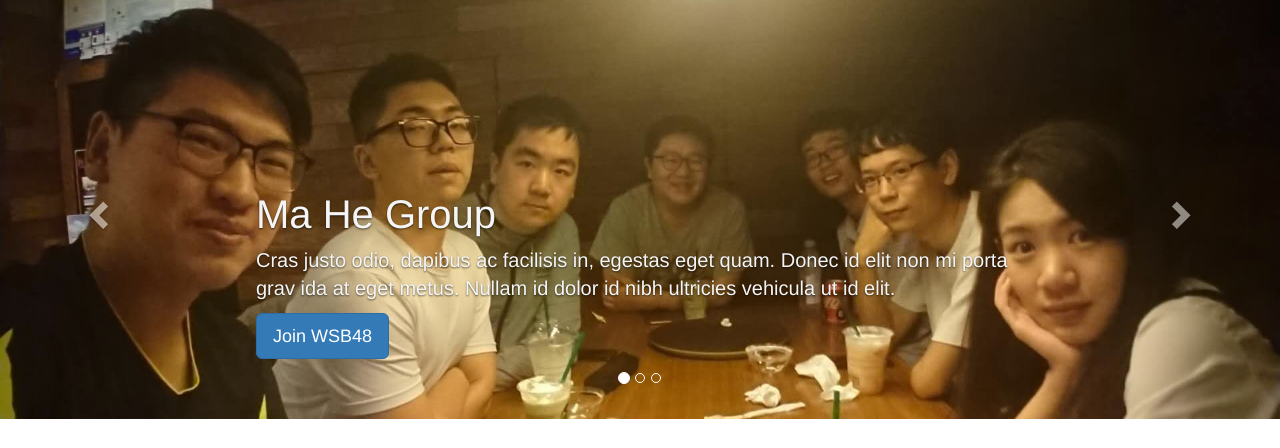
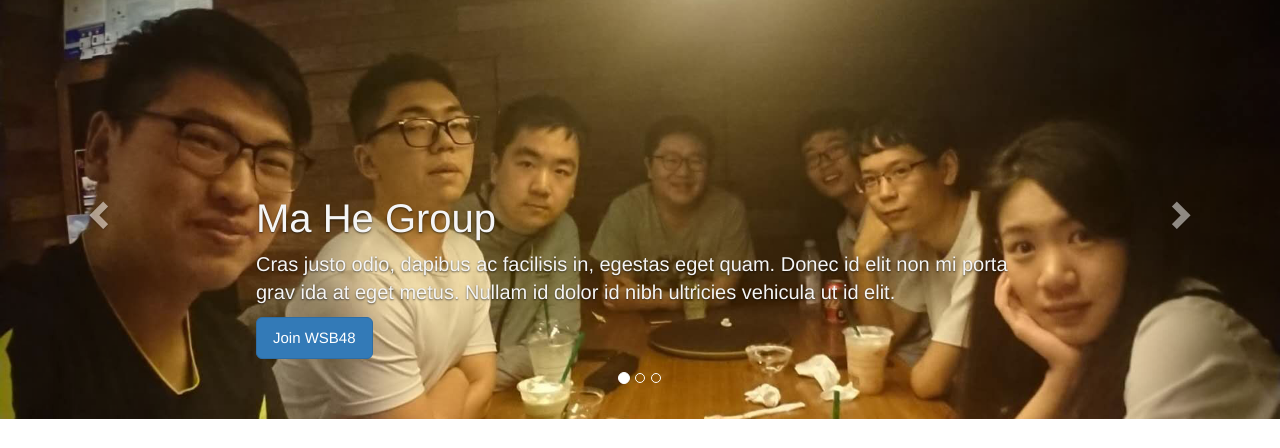
Before and after one commit to QuarkFang/mahe-group, a Flask app: page / in a window 1280 px wide. Shown: the part 51-499 px from the top of the page. Run offline with Flask 2, Linux system fonts and the light colour scheme; some libraries are stand-ins or nearby versions.

Commit message:
add response

```diff
--- a/templates/home.html
+++ b/templates/home.html
@@ -38,15 +38,15 @@
                 <div class="item active">
                     <img src="{{ url_for('static', filename='images/slide1-1.jpg') }}" alt="First slide">
                     <div class="container">
-                      <div class="carousel-caption" style="text-align: left">
-                        <h1 style="color: whitesmoke; font-size: 40px">
+                      <div class="carousel-caption hidden-xs" style="text-align: left">
+                        <h1 style="color: whitesmoke; font-size: 4rem">
                             Ma He Group
                         </h1>
-                        <p style="color: whitesmoke; font-size: 20px">
+                        <p style="color: whitesmoke; font-size: 2rem">
                             Cras justo odio, dapibus ac facilisis in, egestas eget quam. Donec id elit non mi porta grav
                             ida at eget metus. Nullam id dolor id nibh ultricies vehicula ut id elit.
                         </p>
-                        <p><a class="btn btn-lg btn-primary" href="#" role="button">Join WSB48</a></p>
+                        <p ><a class="btn btn-lg btn-primary" href="#" role="button" style="font-size: 15px">Join WSB48</a></p>
                       </div>
                     </div>
                 </div>
--- a/templates/mahe/publications.html
+++ b/templates/mahe/publications.html
@@ -40,8 +40,8 @@
         </ul>
     </div>
     <div class="container">
-        <h2>
-            <b id="publications">Publications</b>
+        <h2 id="publications">
+            Publications
         </h2>
         <p style="font-size: large">
         <a href="http://eiger.ddns.comp.nus.edu.sg/pubs/hugvid-uncertaingeotaggedvideos-acmgis12.pdf">HUGVid: Handling, Indexing and Querying of Uncertain Geo-Tagged Videos</a>
```
Also changed, not shown: templates/leader.html (+5 -5 lines).
